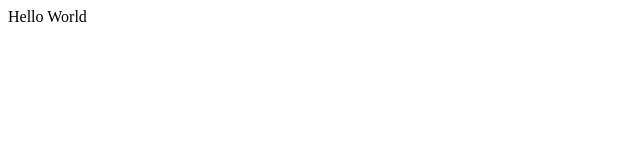
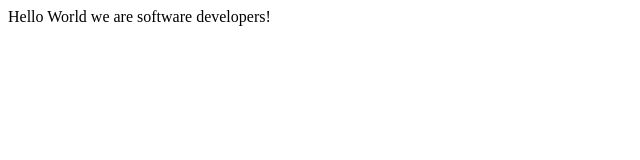
Before and after one commit to jaibass/microverse, a plain HTML site: page index.html in a window 1280 px wide. Shown: the whole page, without its empty margins (0-640 px from the left). Drawn offline with Linux system fonts and the light colour scheme.

Commit message:
first changes
Co-Authored-By: Jair Jaramillo <jair.jaramillo@outlook.com>

```diff
--- a/index.html
+++ b/index.html
@@ -8,7 +8,7 @@
 
   <body>
     <script src="https://cdn.freecodecamp.org/testable-projects-fcc/v1/bundle.js"></script>
-    Hello World
+    Hello World we are software developers!
     <!--
 
     Hello Camper!
```
